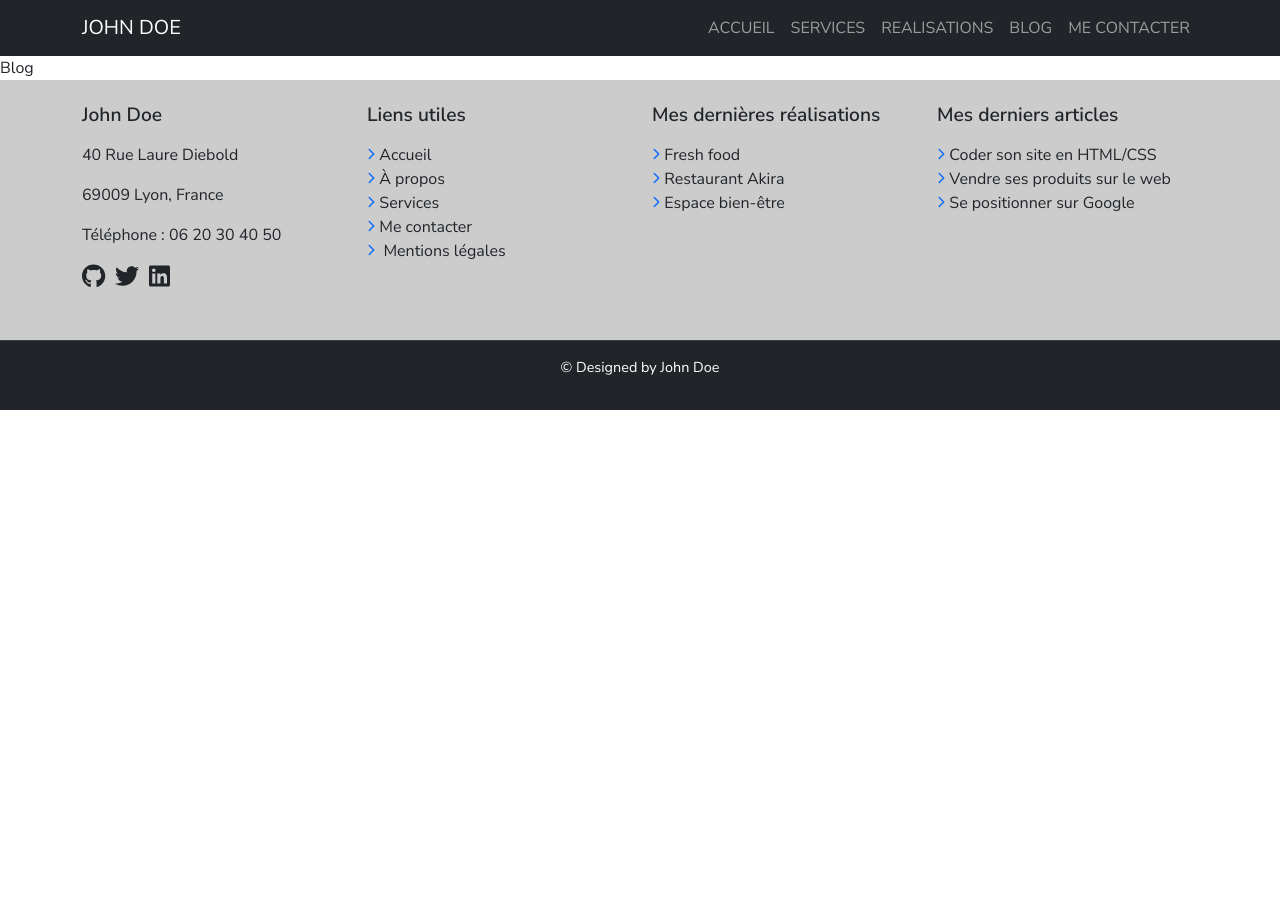
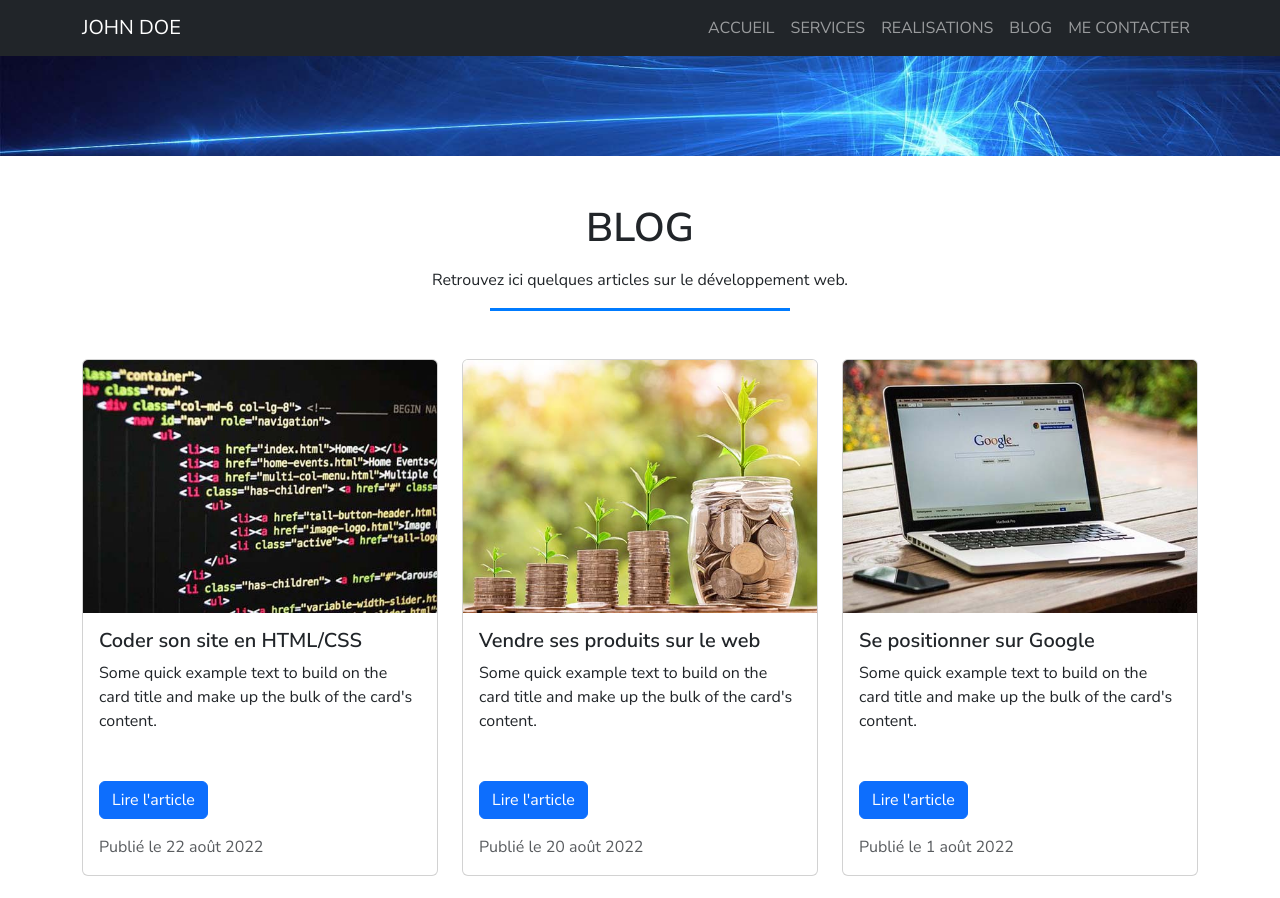
Before and after one commit to JACKZINH/optimisez-votre-cv, a React (Create React App) app: page /blog in a window 1280 px wide. Shown: the top 898 px of the page. Before the commit the page ends 800 px from the top, so only its background shows below. Built offline with nearby package versions, Linux system fonts and the light colour scheme.

Commit message:
Finalisation page blog

```diff
--- a/src/App.js
+++ b/src/App.js
@@ -18,7 +18,7 @@ function App() {
         <Route path="/" element={<Accueil />} />
         <Route path="/services" element={<div>Services</div>} />
         <Route path="/realisations" element={<div>Realisation</div>} />
-        <Route path="/blog" element={<div>Blog</div>} />
+        <Route path="/blog" element={<Blog />} />
         <Route path="/contact" element={<div>Contact</div>} />
         <Route path="/mentions-legales" element={<div>Mentions légales</div>} />
       </Routes>
--- /dev/null
+++ b/src/assets/styles/Blog.css
@@ -0,0 +1,26 @@
+.banner {
+  background-image: url("../images/banner.jpg"); /* Image par défaut pour desktop */
+  background-size: cover;
+  background-position: center;
+  width: 100%;
+  height: 100px;
+}
+
+@media (max-width: 992px) {
+  .banner {
+    background-image: url("../images/banner-tablette.jpg"); /* Image pour les tablettes */
+  }
+}
+
+@media (max-width: 768px) {
+  .banner {
+    background-image: url("../images/banner-mobile.jpg"); /* Image pour mobile */
+  }
+}
+
+.separator-line {
+  width: 300px;
+  height: 3px;
+  background-color: #007bff;
+  margin: 0 auto;
+}
--- a/src/pages/Blog.jsx
+++ b/src/pages/Blog.jsx
@@ -0,0 +1,106 @@
+import React from "react";
+import { Link } from "react-router-dom";
+import "../assets/styles/Blog.css";
+import Coder from "../assets/images/blog/coder.jpg";
+import Croissance from "../assets/images/blog/croissance.jpg";
+import Google from "../assets/images/blog/google.jpg";
+import Screens from "../assets/images/blog/screens.jpg";
+import Seo from "../assets/images/blog/seo.jpg";
+import Technos from "../assets/images/blog/technos.png";
+
+function Blog() {
+  const articles = [
+    {
+      id: 1,
+      title: "Coder son site en HTML/CSS",
+      description:
+        "Some quick example text to build on the card title and make up the bulk of the card's content.",
+      image: Coder,
+      link: "/article/1",
+      date: "Publié le 22 août 2022",
+    },
+    {
+      id: 2,
+      title: "Vendre ses produits sur le web",
+      description:
+        "Some quick example text to build on the card title and make up the bulk of the card's content.",
+      image: Croissance,
+      link: "/article/2",
+      date: "Publié le 20 août 2022",
+    },
+    {
+      id: 3,
+      title: "Se positionner sur Google",
+      description:
+        "Some quick example text to build on the card title and make up the bulk of the card's content.",
+      image: Google,
+      link: "/article/3",
+      date: "Publié le 1 août 2022",
+    },
+    {
+      id: 4,
+      title: "Coder en responsive design",
+      description:
+        "Some quick example text to build on the card title and make up the bulk of the card's content.",
+      image: Screens,
+      link: "/article/4",
+      date: "Publié le 31 juillet 2022",
+    },
+    {
+      id: 5,
+      title: "Techniques de référencement",
+      description:
+        "Some quick example text to build on the card title and make up the bulk of the card's content.",
+      image: Seo,
+      link: "/article/5",
+      date: "Publié le 30 juillet 2022",
+    },
+    {
+      id: 6,
+      title: "Apprendre à coder",
+      description:
+        "Some quick example text to build on the card title and make up the bulk of the card's content.",
+      image: Technos,
+      link: "/article/6",
+      date: "Publié le 12 juillet 2022",
+    },
+  ];
+
+  return (
+    <div>
+      {/* Bannière  */}
+      <div className="banner"></div>
+      {/* Section Blog */}
+      <div className="container py-5">
+        <h2 className="text-center mb-3 fs-1">BLOG</h2>
+        <p className="text-center mb-3">
+          Retrouvez ici quelques articles sur le développement web.
+        </p>
+        <div className="separator-line mb-5"></div>
+        <div className="row">
+          {articles.map((article) => (
+            <div className="col-lg-4 col-md-6 mb-4" key={article.id}>
+              <div className="card">
+                <img
+                  src={article.image}
+                  className="card-img-top"
+                  alt={article.title}
+                />
+                <div className="card-body">
+                  <h5 className="card-title">{article.title}</h5>
+                  <p className="card-text">{article.description}</p>
+                  <Link to={article.link} className="btn btn-primary">
+                    Lire l'article
+                  </Link>
+                  <p className="card-text text-muted mt-3 ">{article.date}</p>
+                </div>
+              </div>
+            </div>
+          ))}
+        </div>
+      </div>
+    </div>
+  );
+}
+
+export default Blog;
```
